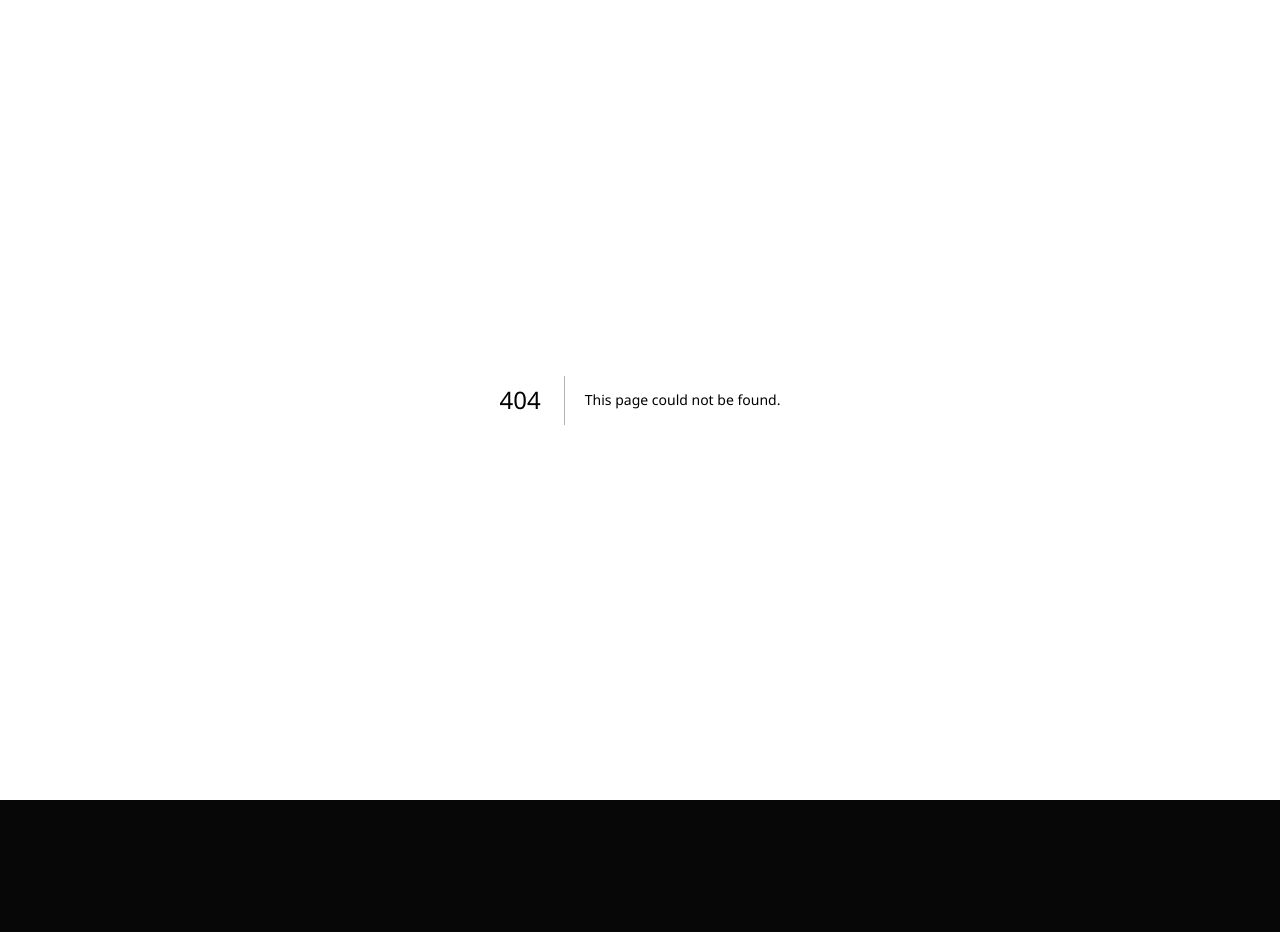
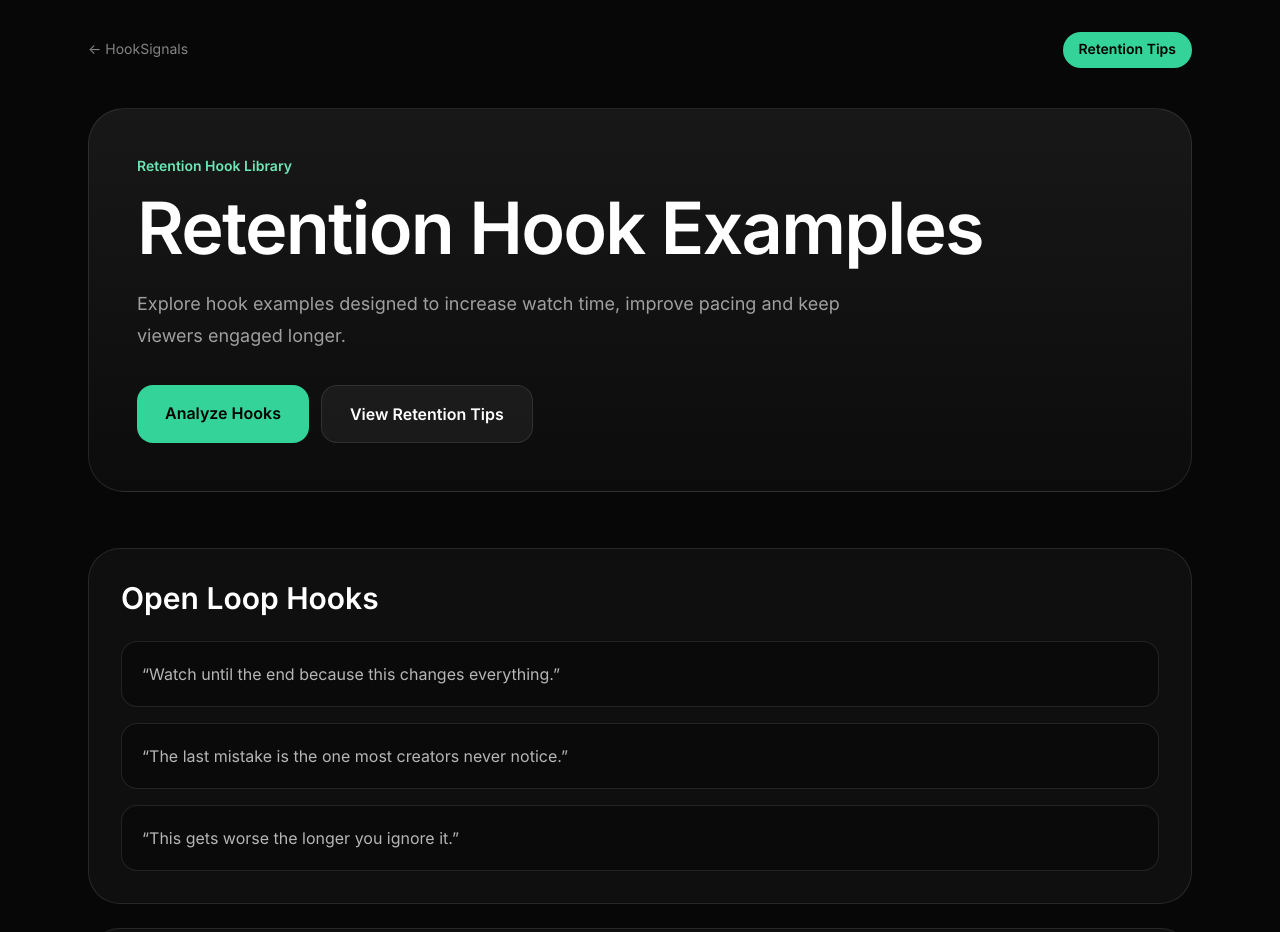
Before and after one commit to ValeBid/-hooksignals-site, a Next.js app: page /retention-hook-examples in a window 1280 px wide. Before the commit this address had no page. Shown: the top 932 px of the page. Before the commit the page ends 800 px from the top, so only its background shows below. Built offline with nearby package versions, Linux system fonts and the light colour scheme.

Commit message:
Create page.tsx

```diff
--- /dev/null
+++ b/app/retention-hook-examples/page.tsx
@@ -0,0 +1,124 @@
+export const metadata = {
+  title: "Retention Hook Examples | Viewer Retention Hooks | HookSignals",
+  description:
+    "Explore retention-focused hook examples designed to keep viewers watching longer.",
+};
+
+const examples = [
+  {
+    category: "Open Loop Hooks",
+    hooks: [
+      "Watch until the end because this changes everything.",
+      "The last mistake is the one most creators never notice.",
+      "This gets worse the longer you ignore it.",
+    ],
+  },
+  {
+    category: "Fast Problem Hooks",
+    hooks: [
+      "Your viewers are leaving in the first 3 seconds.",
+      "This intro mistake destroys retention instantly.",
+      "Most Shorts lose viewers before the point is clear.",
+    ],
+  },
+  {
+    category: "Curiosity Retention Hooks",
+    hooks: [
+      "I tested viral hooks and found a surprising pattern.",
+      "Nobody talks about this retention trick anymore.",
+      "This one sentence changed my watch time.",
+    ],
+  },
+];
+
+export default function RetentionHookExamplesPage() {
+  return (
+    <main className="min-h-screen bg-[#070708] text-white">
+      <section className="mx-auto max-w-6xl px-6 py-8">
+        <nav className="mb-10 flex items-center justify-between">
+          <a href="/" className="text-sm text-white/50">
+            ← HookSignals
+          </a>
+
+          <a
+            href="/viewer-retention-tips"
+            className="rounded-full bg-emerald-400 px-4 py-2 text-sm font-semibold text-black"
+          >
+            Retention Tips
+          </a>
+        </nav>
+
+        <section className="rounded-[36px] border border-white/10 bg-gradient-to-b from-white/[0.07] to-white/[0.025] p-7 md:p-12">
+          <p className="mb-4 text-sm font-semibold text-emerald-300">
+            Retention Hook Library
+          </p>
+
+          <h1 className="max-w-5xl text-5xl font-semibold tracking-tight md:text-7xl">
+            Retention Hook Examples
+          </h1>
+
+          <p className="mt-6 max-w-3xl text-lg leading-8 text-white/60">
+            Explore hook examples designed to increase watch time, improve
+            pacing and keep viewers engaged longer.
+          </p>
+
+          <div className="mt-8 flex flex-col gap-3 sm:flex-row">
+            <a
+              href="/hook-analyzer"
+              className="rounded-2xl bg-emerald-400 px-7 py-4 text-center font-semibold text-black"
+            >
+              Analyze Hooks
+            </a>
+
+            <a
+              href="/viewer-retention-tips"
+              className="rounded-2xl border border-white/10 bg-white/5 px-7 py-4 text-center font-semibold text-white"
+            >
+              View Retention Tips
+            </a>
+          </div>
+        </section>
+
+        <section className="mt-14 grid gap-6">
+          {examples.map((group) => (
+            <div
+              key={group.category}
+              className="rounded-[32px] border border-white/10 bg-white/[0.035] p-6 md:p-8"
+            >
+              <h2 className="text-3xl font-semibold">{group.category}</h2>
+
+              <div className="mt-6 grid gap-4">
+                {group.hooks.map((hook) => (
+                  <div
+                    key={hook}
+                    className="rounded-2xl border border-white/10 bg-black/30 p-5 text-white/70"
+                  >
+                    “{hook}”
+                  </div>
+                ))}
+              </div>
+            </div>
+          ))}
+        </section>
+
+        <section className="mt-14 rounded-[32px] border border-emerald-300/20 bg-emerald-300/[0.06] p-7 md:p-10">
+          <h2 className="text-3xl font-semibold">
+            Retention starts with the opening.
+          </h2>
+
+          <p className="mt-4 max-w-3xl leading-8 text-white/60">
+            Use HookSignals to improve retention, pacing and first impression
+            quality before publishing your content.
+          </p>
+
+          <a
+            href="/hook-improver"
+            className="mt-7 inline-block rounded-2xl bg-emerald-400 px-7 py-4 font-semibold text-black"
+          >
+            Open Hook Improver
+          </a>
+        </section>
+      </section>
+    </main>
+  );
+}
```
